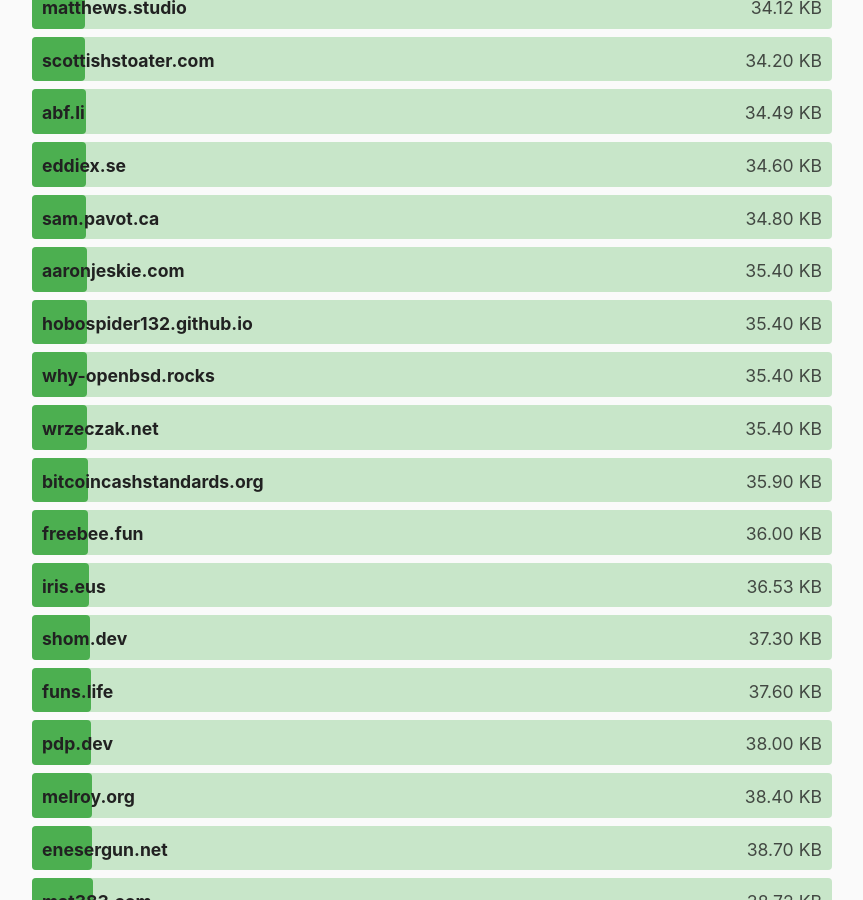
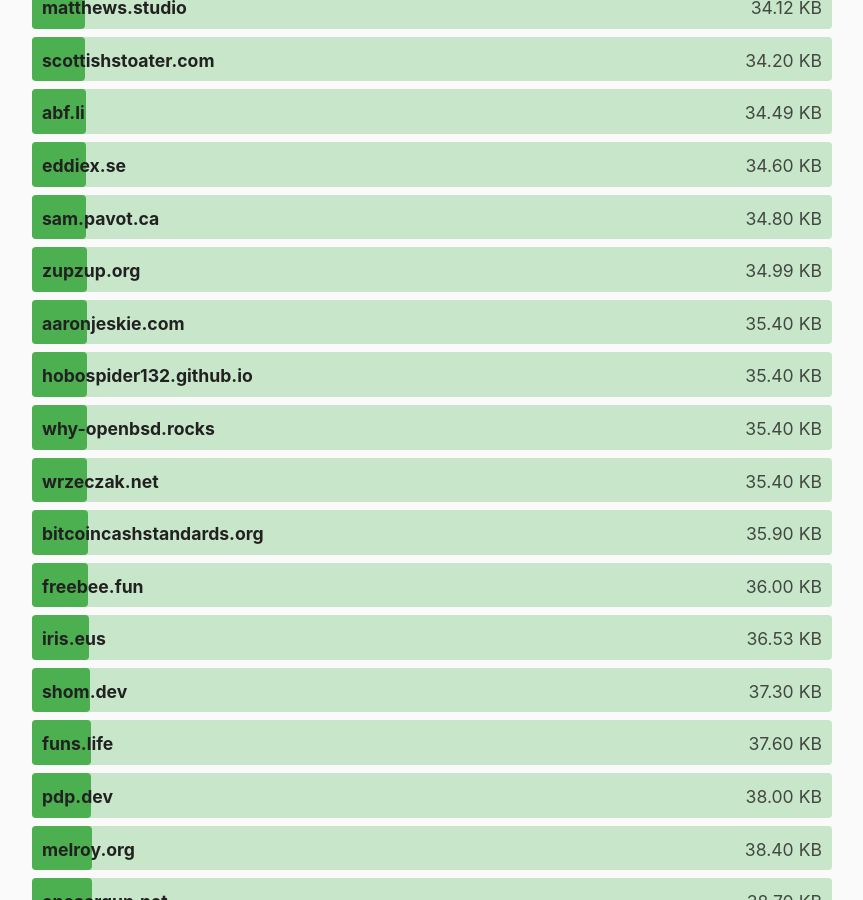
Before and after one commit to kevquirk/512kb.club, a Jekyll site: the page built from index.md, in a window 1280 px wide and 900 px high, scrolled down 15313 px. Shown: the whole window, without its empty margins (208-1071 px from the left). Built offline with Jekyll 4.4.1, drawn with Linux system fonts in a browser that asks for light colours.

Commit message:
add zupzup.org

```diff
--- a/_data/sites.yml
+++ b/_data/sites.yml
@@ -1,3 +1,8 @@
+- domain: zupzup.org
+  url: http://zupzup.org/
+  size: 34.99
+  last_checked: 2024-09-24
+
 - domain: 0xedward.io
   url: https://0xedward.io/
   size: 6.2
```
